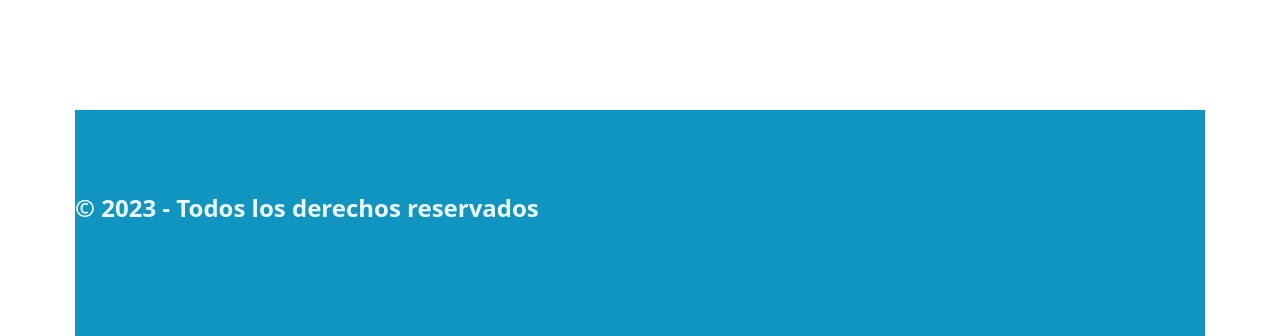
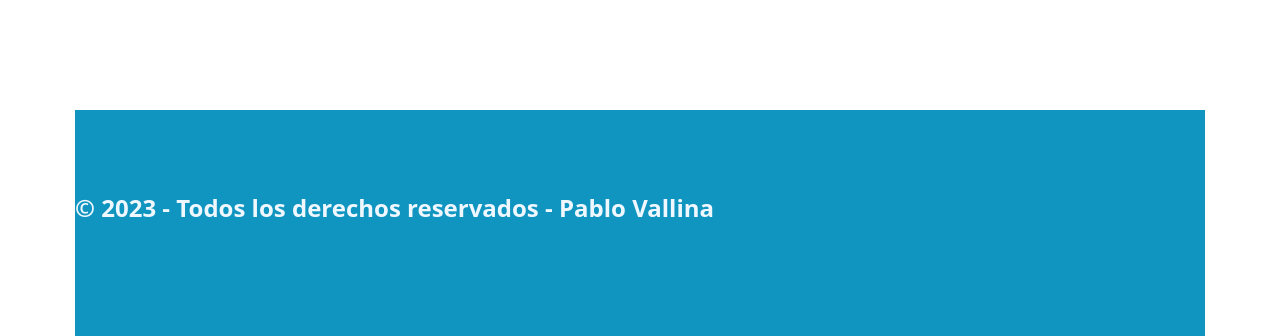
Before and after one commit to vallinapablo/proyecto_flask_classic, a Flask app: page /status in a window 1280 px wide. Shown: the part 545-881 px from the top of the page. Run offline with Flask 3, Linux system fonts and the light colour scheme; parts of the project's set-up code (start-up, migrations or seed data) failed here and were passed over.

Commit message:
Entrega proyecto v1

```diff
--- a/my_crypto/templates/base.html
+++ b/my_crypto/templates/base.html
@@ -17,7 +17,7 @@
 
 
     <footer>
-        <p class="container" >&copy; 2023 - Todos los derechos reservados </p>
+        <p class="container" >&copy; 2023 - Todos los derechos reservados - Pablo Vallina </p>
     </footer>
 </body>
 </html>
```
Also changed, not shown: 1 other file.
